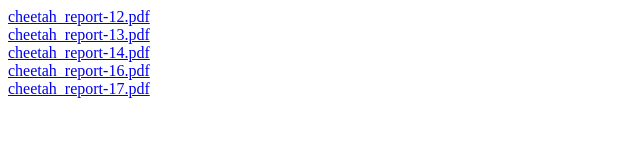
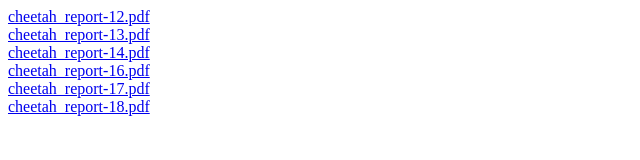
Before and after one commit to thescouser89/cheetah_report, a plain HTML site: page index.html in a window 1280 px wide. Shown: the whole page, without its empty margins (0-640 px from the left). Drawn offline with Linux system fonts and the light colour scheme.

Commit message:
Travis CI autocommit from travis build 18

```diff
--- a/index.html
+++ b/index.html
@@ -4,3 +4,4 @@
 <a href="cheetah_report-14.pdf">cheetah_report-14.pdf</a><br/>
 <a href="cheetah_report-16.pdf">cheetah_report-16.pdf</a><br/>
 <a href="cheetah_report-17.pdf">cheetah_report-17.pdf</a><br/>
+<a href="cheetah_report-18.pdf">cheetah_report-18.pdf</a><br/>
```
Also changed, not shown: 1 other file.
